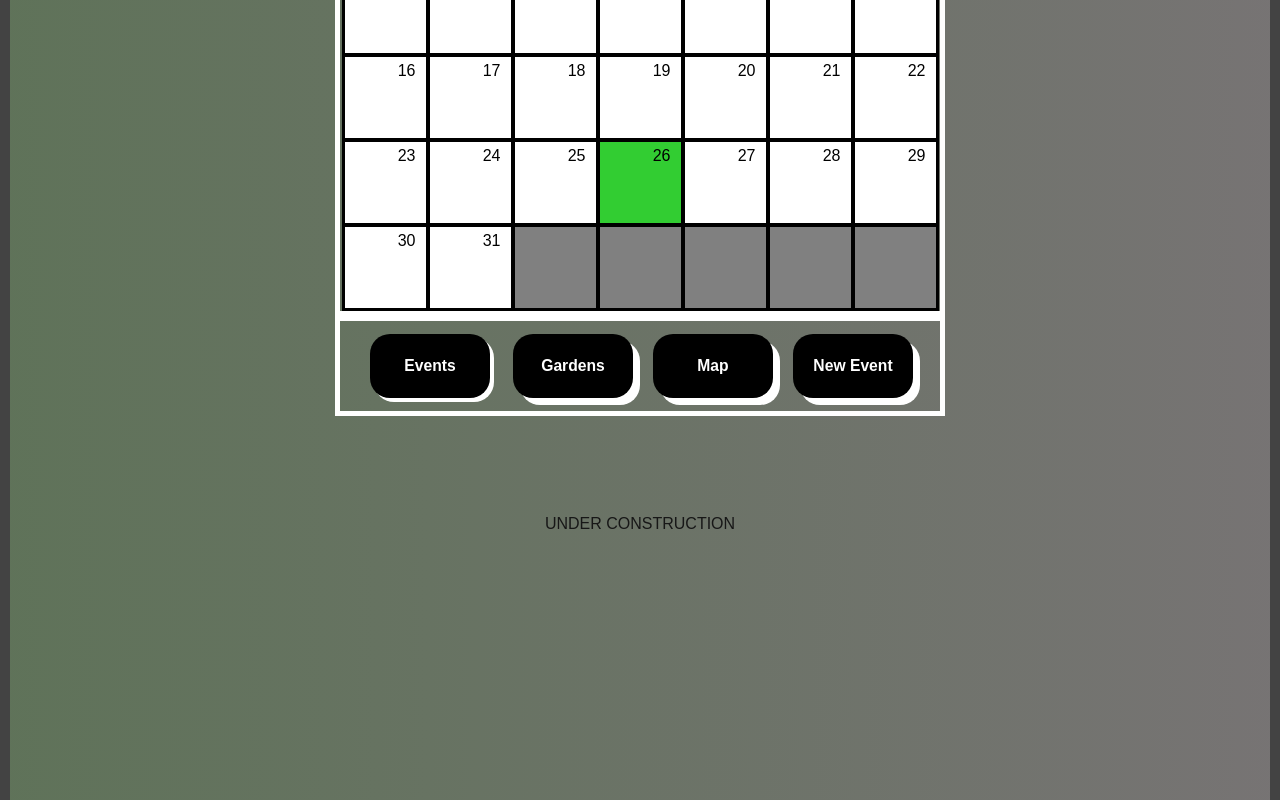
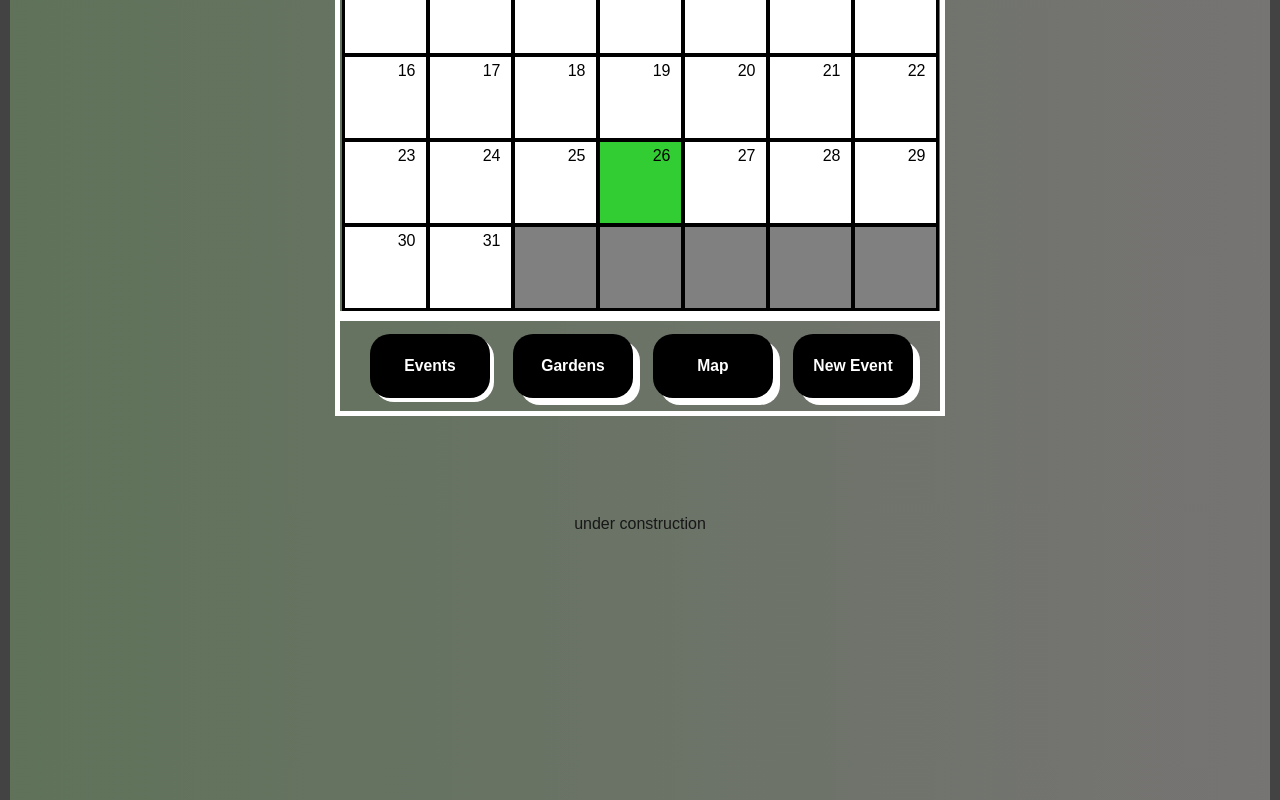
Before and after one commit to MichaelPaulKunz/nola-community-gardens, a Next.js app: page / in a window 1280 px wide. Shown: the part 506-1306 px from the top of the page. Built offline with nearby package versions, Linux system fonts and the light colour scheme; no server answers.

Commit message:
update next

```diff
--- a/app/page.tsx
+++ b/app/page.tsx
@@ -65,7 +65,7 @@
       </div>
       <div className="" style={{textAlign: 'center'}}>
         <br></br><br></br><br></br><br></br>
-        <p>UNDER CONSTRUCTION</p>
+        <p>under construction</p>
       </div>
       <div>
         <br></br><br></br><br></br><br></br><br></br><br></br><br></br><br></br><br></br><br></br><br></br>
--- a/package.json
+++ b/package.json
@@ -11,7 +11,7 @@
   "dependencies": {
     "@headlessui/react": "^2.2.0",
     "lucide-react": "^0.487.0",
-    "next": "15.2.4",
+    "next": "16.0.7",
     "react": "^19.0.0",
     "react-dom": "^19.0.0"
   },
```
Also changed, not shown: tsconfig.json (+19 -5 lines), 1 other file (tests, documents, lock files or other folders).
